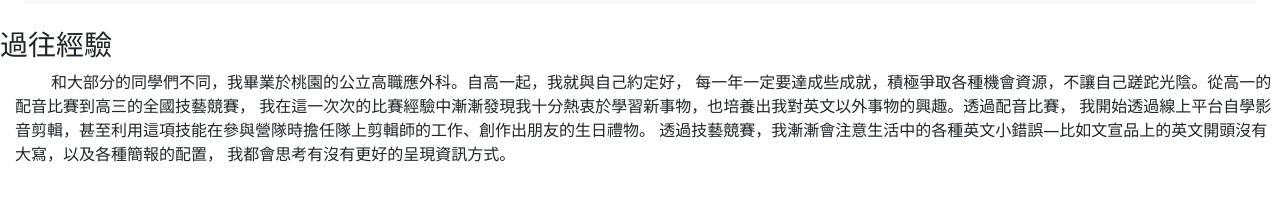
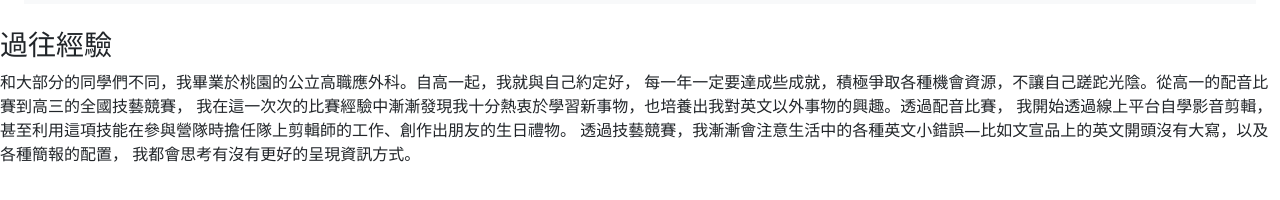
Before and after one commit to KiwiMelissa/KiwiMelissa.github.io, a plain HTML site: page exp.html in a window 1280 px wide. Shown: the part 146-346 px from the top of the page. Drawn offline with nearby package versions, Linux system fonts and the light colour scheme.

Commit message:
Add files via upload

```diff
--- a/style.css
+++ b/style.css
@@ -27,13 +27,14 @@
             nav   a  {container-fluid}
 
             /* The sticky class is added to the navbar with JS when it reaches its scroll position */
+
             .sticky {
                 position: fixed;
                 top: 0;
                 width: 100%;
             }
 
-            p {
+            p h3 h2 h1 {
                 line-height: 1.5;
                 text-indent: 36px;
                 margin-left: 15px;
```
